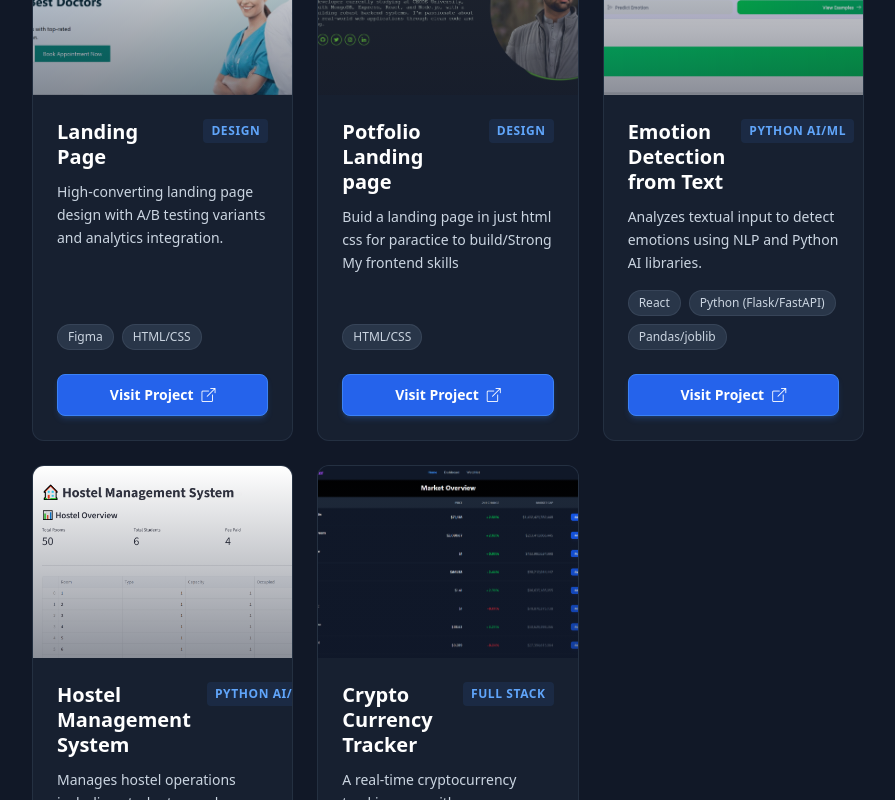
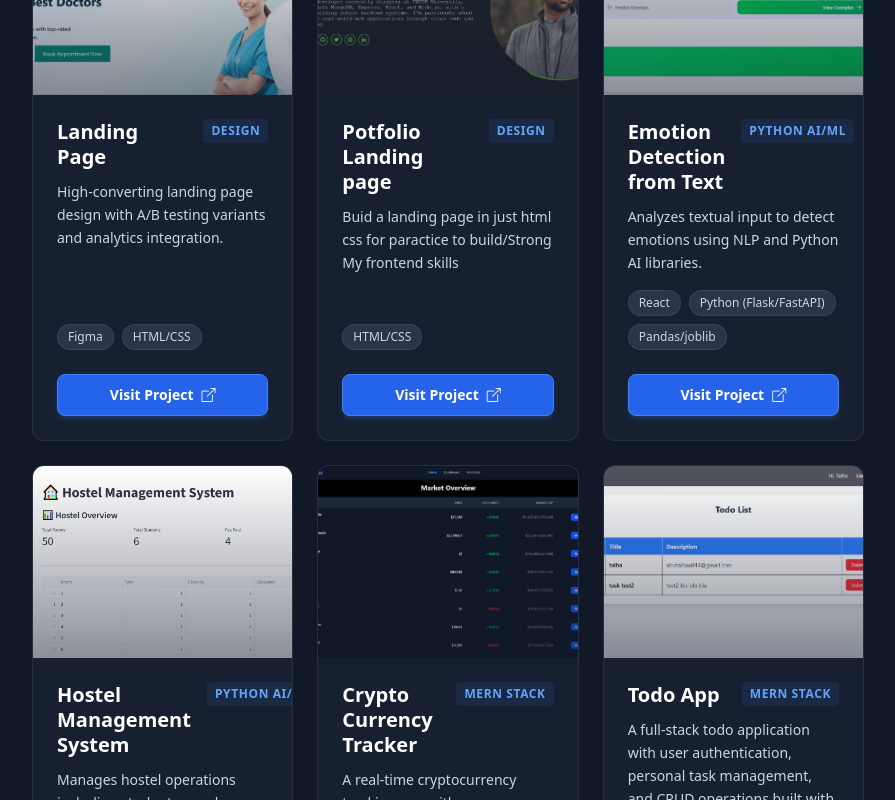
Before and after one commit to talha125-git/-Talha-Portfolio-, a React (Vite) app: page /portfolio in a window 1280 px wide. Shown: the part 2000-2800 px from the top of the page, without its empty margins (352-1247 px from the left). Built offline with nearby package versions, Linux system fonts and the light colour scheme.

Commit message:
Add new project in portfolio Todo_App

```diff
--- a/src/components/Portfolio.jsx
+++ b/src/components/Portfolio.jsx
@@ -14,11 +14,12 @@ import food_web_pic from "../images/food_web_pic.png"
 import portfolio_simple from "../images/portfolio_simple_.png"
 import portfolio_Landing_page from "../images/portfolio_Landing_page.png"
 import crypto_track_pic from "../images/crypto_track_pic.png"
+import todo_list_pic from "../images/todo_list_pic.png"
 
 
 
 const Portfolio = () => {
-  const categories = ["All", "Intern", "Web", "Mobile", "Design", "Python AI/ML","Full Stack"];
+  const categories = ["All", "Intern", "Web", "Mobile", "Design", "Python AI/ML","MERN Stack"];
   const [activeCategory, setActiveCategory] = useState("All");
 
   const projects = [
@@ -133,11 +134,19 @@ const Portfolio = () => {
     },
     {
       title: "Crypto Currency Tracker",
-      category: "Full Stack",
+      category: "MERN Stack",
       description: "A real-time cryptocurrency tracking app with user authentication, favorites, and watchlist features built with React and FastAPI.",
       tech: ["React", "FastAPI", "MongoDB", "Python"],
       image: crypto_track_pic,
       link: "https://crypto-price-tracker-658k.vercel.app/",
+    },
+    {
+      title: "Todo App",
+      category: "MERN Stack",
+      description: "A full-stack todo application with user authentication, personal task management, and CRUD operations built with React and Node.js.",
+      tech: [ "MongoDB", "Express","React" ,"Node"],
+      image: todo_list_pic,
+      link: "https://todo-app-puce-delta-57.vercel.app",
     },
   ];
 
```
Also changed, not shown: src/images/todo_list_pic.png (added), 1 other file (tests, documents, lock files or other folders).
